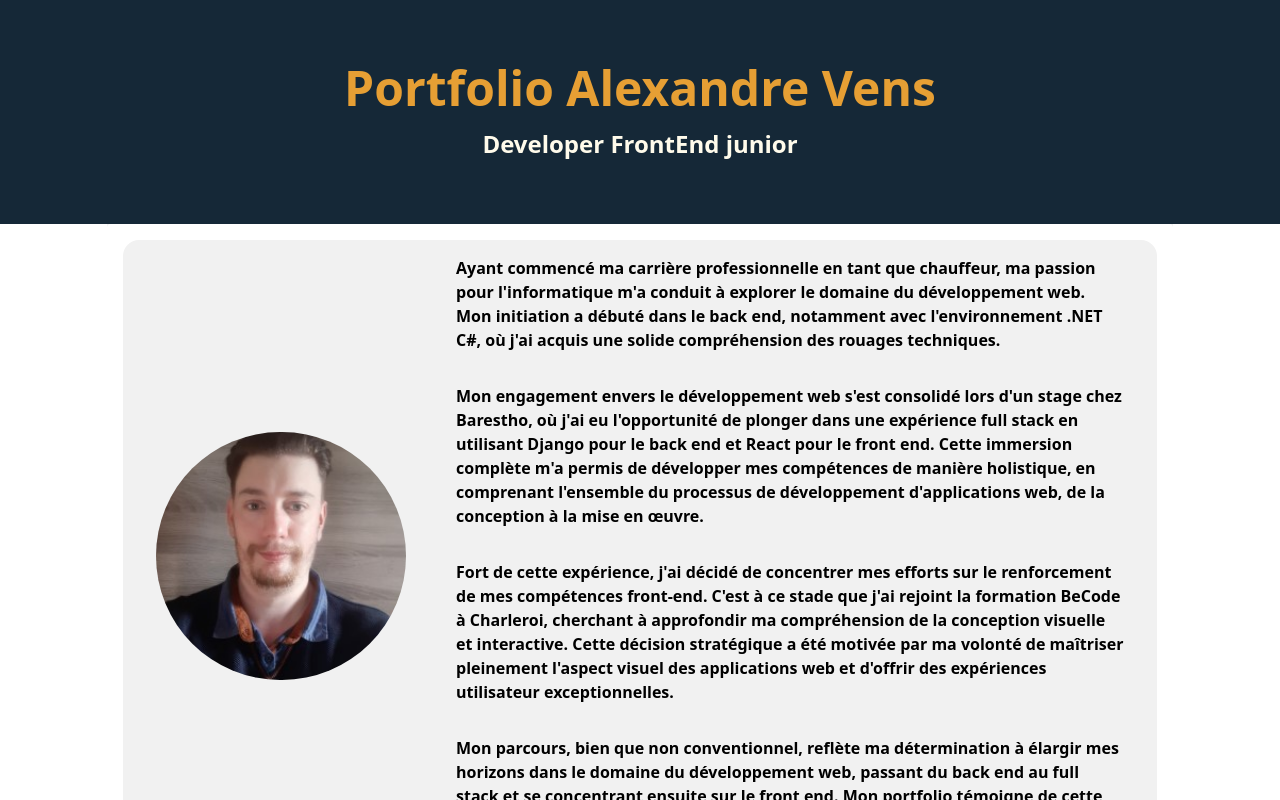
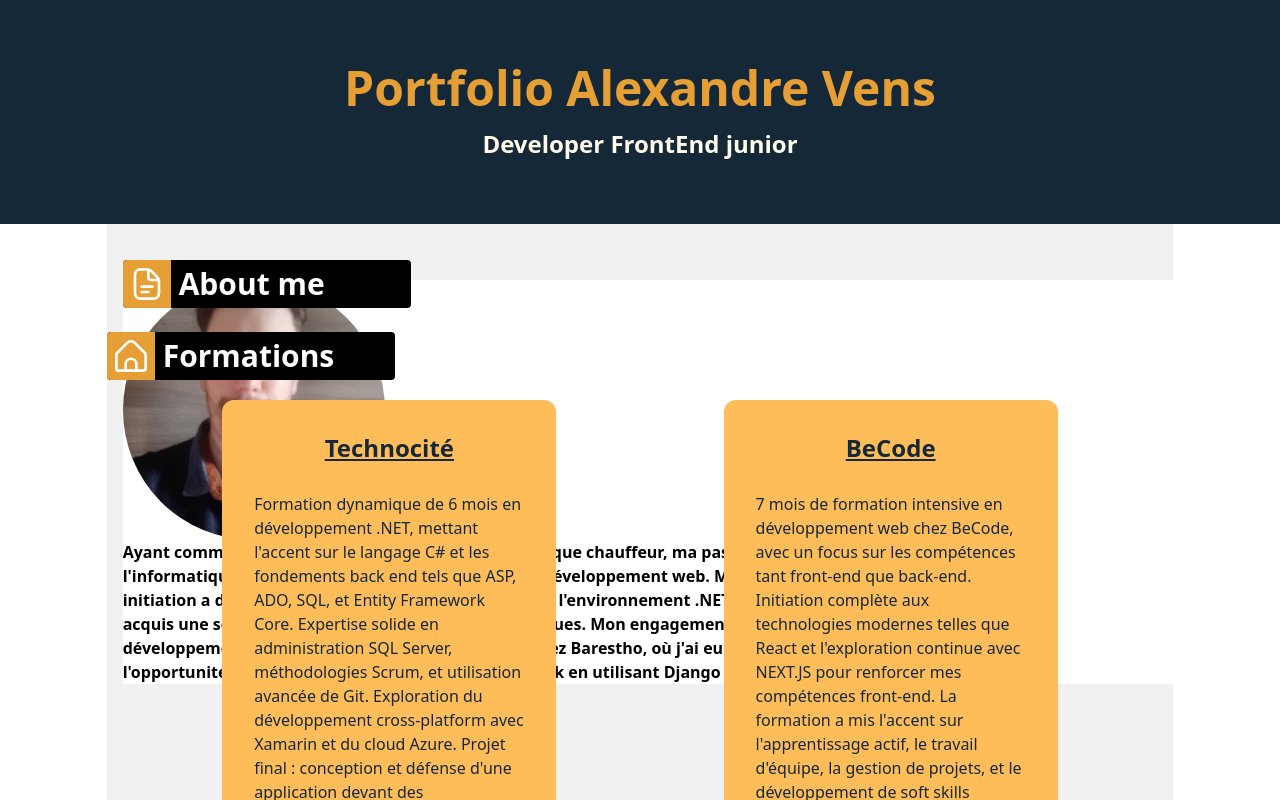
Before and after one commit to v-alex-dev/portefolio, a React (Vite) app: page / in a window 1280 px wide. Shown: the top 800 px of the page. Built offline with nearby package versions, Linux system fonts and the light colour scheme.

Commit message:
Adjust style describe me && add animation on article.jsx

```diff
--- /dev/null
+++ b/src/components/aboutMe.jsx
@@ -0,0 +1,86 @@
+
+import { useState } from 'react';
+import useWidthScreen from '../hooks/w-screen.js';
+
+const AboutMe = () => {
+    const screenWidth = useWidthScreen();
+    const maxMobileWidth = 860; // Adjust this value based on your responsive design needs
+
+    // State to manage whether the full text modal is open
+    const [isModalOpen, setIsModalOpen] = useState(false);
+
+    // Function to toggle the modal state
+    const toggleModal = () => {
+        setIsModalOpen(!isModalOpen);
+    };
+
+    return (
+        <div className={`flex flex-row md:w-full gap-2 md:gap-4 items-center justify-around bg-light-gray p-4 rounded-2xl relative md:mt-10  mx-8`
+        + isModalOpen? "absolute bg-white" : ""}>
+            {screenWidth > maxMobileWidth && (
+                <div className={`w-1/4`}>
+                    <img src={'./src/assets/PhotCV.jpg'} alt={'Alexandre'} className={`md:w-full rounded-full`} />
+                </div>
+            )}
+
+            <div className={`text-left font-bold tracking-normal flex flex-col w-2/3 bg-white`} onClick={toggleModal}>
+
+                {isModalOpen ? (
+                    <p className={"z-50"} onClick={toggleModal}>
+                        Ayant commencé ma carrière professionnelle en tant que chauffeur, ma passion pour l'informatique m'a
+                        conduit à explorer le domaine du développement web. Mon initiation a débuté dans le back-end,
+                        notamment
+                        avec l'environnement .NET C#, où j'ai acquis une solide compréhension des rouages techniques.
+
+                        Mon engagement envers le développement web s'est consolidé lors d'un stage chez Barestho, où j'ai eu
+                        l'opportunité de plonger dans une expérience full stack en utilisant Django pour le back-end et
+                        React pour le front-end. Cette immersion complète m'a permis de développer mes compétences de
+                        manière holistique, en comprenant l'ensemble du processus de développement d'applications web, de la
+                        conception à la mise en œuvre.
+
+
+                        Fort de cette expérience, j'ai décidé de concentrer mes efforts sur le renforcement de mes
+                        compétences front-end. C'est à ce stade que j'ai rejoint la formation BeCode à Charleroi, cherchant
+                        à approfondir ma compréhension de la conception visuelle et interactive. Cette décision stratégique
+                        a été motivée par ma volonté de maîtriser pleinement l'aspect visuel des applications web et
+                        d'offrir des expériences utilisateur exceptionnelles.
+
+                        Mon parcours, bien que non conventionnel, reflète ma détermination à élargir mes horizons dans le
+                        domaine du développement web, passant du back end au full stack et se concentrant ensuite sur le
+                        front-end. Mon portfolio témoigne de cette évolution, illustrant mes compétences acquises à chaque
+                        étape de ce parcours diversifié.
+                    </p>
+                ) : (
+                    <p className={"line-clamp-6"}>
+                        Ayant commencé ma carrière professionnelle en tant que chauffeur, ma passion pour l'informatique m'a
+                        conduit à explorer le domaine du développement web. Mon initiation a débuté dans le back-end,
+                        notamment
+                        avec l'environnement .NET C#, où j'ai acquis une solide compréhension des rouages techniques.
+
+                        Mon engagement envers le développement web s'est consolidé lors d'un stage chez Barestho, où j'ai eu
+                        l'opportunité de plonger dans une expérience full stack en utilisant Django pour le back-end et
+                        React pour le front-end. Cette immersion complète m'a permis de développer mes compétences de
+                        manière holistique, en comprenant l'ensemble du processus de développement d'applications web, de la
+                        conception à la mise en œuvre.
+
+
+                        Fort de cette expérience, j'ai décidé de concentrer mes efforts sur le renforcement de mes
+                        compétences front-end. C'est à ce stade que j'ai rejoint la formation BeCode à Charleroi, cherchant
+                        à approfondir ma compréhension de la conception visuelle et interactive. Cette décision stratégique
+                        a été motivée par ma volonté de maîtriser pleinement l'aspect visuel des applications web et
+                        d'offrir des expériences utilisateur exceptionnelles.
+
+                        Mon parcours, bien que non conventionnel, reflète ma détermination à élargir mes horizons dans le
+                        domaine du développement web, passant du back end au full stack et se concentrant ensuite sur le
+                        front-end. Mon portfolio témoigne de cette évolution, illustrant mes compétences acquises à chaque
+                        étape de ce parcours diversifié.
+                    </p>
+                )}
+
+            </div>
+
+        </div>
+    );
+};
+
+export default AboutMe;
--- a/src/components/article.jsx
+++ b/src/components/article.jsx
@@ -15,7 +15,7 @@ const Article = ({ title, description, loading }) => {
                     type: "tween",
                     ease: "easeInOut"
                 }}
-                className={"flex flex-col items-center gap-4 p-4"}
+                className={"flex flex-col items-center gap-4 p-4 "}
             >
                 <h3 className={"text-blue underline text-2xl font-bold mb-3"}>{title}</h3>
                 <p className={"text-blue font-medium mb-3"}>{description}</p>
--- a/src/components/titleSection.jsx
+++ b/src/components/titleSection.jsx
@@ -1,48 +1,11 @@
-import useWidthScreen from "../hooks/w-screen.js";
-
-const TitleSection = () => {
-
-    const screenWidth = useWidthScreen()
-
-
-    return (
-        <div className={"flex flex-row md:w-full gap-4 items-center justify-around bg-light-gray p-4 rounded-2xl"}>
-            {screenWidth > 860 &&
-                <div className={"w-1/4"}>
-                    <img src={'./src/assets/PhotCV.jpg'} alt={"Alexandre"} className={"md:w-full rounded-full"}/>
-                </div>
-            }
-
-
-            <div className={"text-left font-bold tracking-normal flex flex-col gap-8 w-2/3"}>
-                <p className={""}>
-                    Ayant commencé ma carrière professionnelle en tant que chauffeur, ma passion pour l'informatique m'a
-                    conduit à explorer le domaine du développement web. Mon initiation a débuté dans le back end,
-                    notamment
-                    avec l'environnement .NET C#, où j'ai acquis une solide compréhension des rouages techniques.
-                </p>
-                <p className={""}>Mon engagement envers le développement web s'est consolidé lors d'un stage chez Barestho, où j'ai eu
-                    l'opportunité de plonger dans une expérience full stack en utilisant Django pour le back end et
-                    React pour le front end. Cette immersion complète m'a permis de développer mes compétences de
-                    manière holistique, en comprenant l'ensemble du processus de développement d'applications web, de la
-                    conception à la mise en œuvre.
-                </p>
-                <p>
-                    Fort de cette expérience, j'ai décidé de concentrer mes efforts sur le renforcement de mes
-                    compétences front-end. C'est à ce stade que j'ai rejoint la formation BeCode à Charleroi, cherchant
-                    à approfondir ma compréhension de la conception visuelle et interactive. Cette décision stratégique
-                    a été motivée par ma volonté de maîtriser pleinement l'aspect visuel des applications web et
-                    d'offrir des expériences utilisateur exceptionnelles.
-                </p>
-                <p>
-                    Mon parcours, bien que non conventionnel, reflète ma détermination à élargir mes horizons dans le
-                    domaine du développement web, passant du back end au full stack et se concentrant ensuite sur le
-                    front end. Mon portfolio témoigne de cette évolution, illustrant mes compétences acquises à chaque
-                    étape de ce parcours diversifié.
-                </p>
-            </div>
-
-        </div>
-    )
+const TitleSection = ({title, urlIcon}) => {
+  return(
+      <div className={"w-72 bg-dark flex absolute z-10 md:-top-1 rounded -top-16"}>
+          <div className={"bg-orange w-12 flex justify-center items-center p-2 rounded-l"}>
+              <img src={urlIcon} alt={title}/>
+          </div>
+        <h2 className={"font-bold text-center text-3xl text-white flex justify-center items-center ml-2"}>{title}</h2>
+      </div>
+  )
 }
-export default TitleSection
+export default TitleSection;
--- a/src/layouts/home.jsx
+++ b/src/layouts/home.jsx
@@ -2,6 +2,7 @@ import Article from "../components/article.jsx";
 import {useEffect, useRef, useState} from "react";
 import {motion, useAnimation} from "framer-motion";
 import "../../public/descriptionTitle.svg";
+import AboutMe from "../components/aboutMe.jsx";
 import TitleSection from "../components/titleSection.jsx";
 
 const Home = () => {
@@ -48,7 +49,7 @@ const Home = () => {
                 'application devant des professionnels, démontrant une maîtrise complète du développement web.'
         },
         {
-            parcours: "Becode",
+            parcours: "BeCode",
             url: 'https://becode.org/fr/les-formations/junior-developer/',
             description:  '7 mois de formation intensive en développement web chez BeCode, avec un focus sur les compétences ' +
                 'tant front-end que back-end. Initiation complète aux technologies modernes telles que React et ' +
@@ -57,21 +58,26 @@ const Home = () => {
                 'de soft skills essentielles pour une carrière réussie en tant que développeur.'
         }
     ];
-    return (<div id="home" className={"w-full"}>
+    return (<div id="home" className={"w-full overflow-y-auto"}>
             <section id={"description"}
-                     className={"bg-white rounded md:p-4"}>
-                <TitleSection/>
-                <div id={"Parcours"} className={" md:flex md:justify-around my-8"}>
+                     className={"rounded md:p-4 relative md:my-10 my-20"}>
+                <TitleSection title={"About me"} urlIcon={"./descriptionTitle.svg"} />
+                <AboutMe/>
+
+            </section>
+            <section id={"formations" } className={"relative"}>
+                <TitleSection title={"Formations"} urlIcon={"./maison.svg"}/>
+                <div id={"Parcours"} className={" flex md:justify-around my-8 flex-col md:flex-row p-8"}>
                     {articleContent.map((item, index) => (<motion.a
                         ref={scrollRef}
                         initial={{ opacity: 0 }}
                         animate={controls}
-                            href={item.url}
-                            key={index}
-                            target={"_blank"}
-                            className={"bg-light-orange rounded-xl shadow-dark p-4 hover:shadow-2xl duration-150 md:w-1/3"}>
-                            <Article title={item.parcours} description={item.description} loading={loading}/>
-                        </motion.a>))}
+                        href={item.url}
+                        key={index}
+                        target={"_blank"}
+                        className={"bg-light-orange rounded-xl shadow-dark p-4 hover:shadow-2xl duration-150 md:w-1/3 w-full mt-8 overflow-y-auto h-72 md:h-auto"}>
+                        <Article title={item.parcours} description={item.description} loading={loading}/>
+                    </motion.a>))}
                 </div>
             </section>
             <section id={"skills"}>
```
Also changed, not shown: public/maison.svg.
